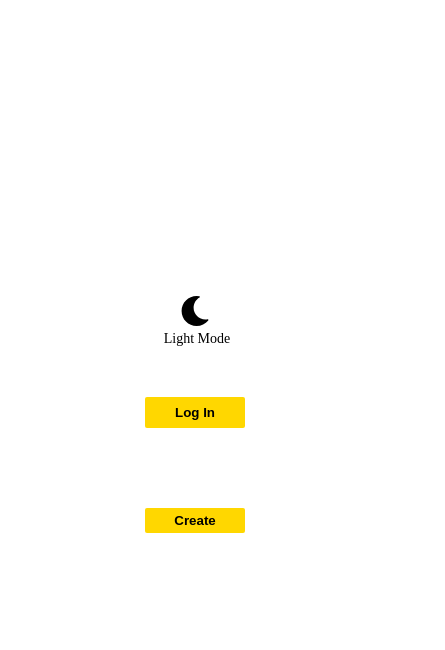
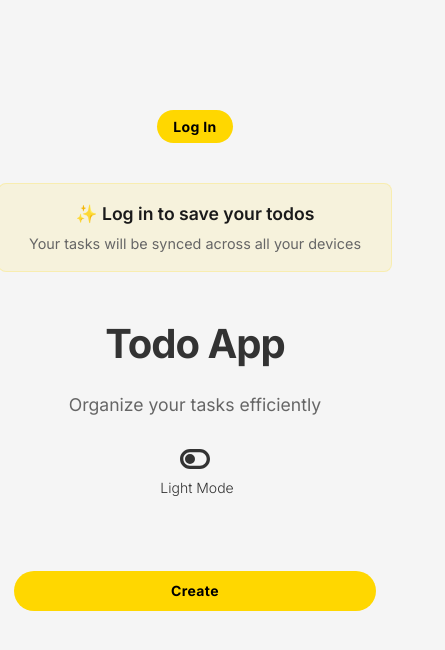
Before and after one commit to denislavninov/redux-todo-app, a React (Vite) app: page / in a window 390 px wide. Shown: the top 650 px of the page, 445 px wide, since content can reach past the window. Built offline with nearby package versions, Linux system fonts and the light colour scheme.

Commit message:
Enhance UI/UX with theme toggle, styling improvements, and responsive design

```diff
--- a/src/App.css
+++ b/src/App.css
@@ -1,27 +1,43 @@
-body {
+@import url("https://fonts.googleapis.com/css2?family=Inter:wght@300;400;500;600;700&display=swap");
+
+body,
+#root {
   padding: 0;
   margin: 0;
+  min-height: 100vh;
+  background-color: #f5f5f5;
+  color: #333333;
+  transition: all 0.3s ease;
+  font-family: "Inter", -apple-system, BlinkMacSystemFont, "Segoe UI", Roboto,
+    Oxygen, Ubuntu, Cantarell, sans-serif;
+  -webkit-font-smoothing: antialiased;
+  -moz-osx-font-smoothing: grayscale;
+}
+
+body.dark-mode,
+body.dark-mode #root {
+  background-color: #1a1a1a;
+  color: #e0e0e0;
 }
 
 #root {
-  height: 100vh;
+  min-height: 100vh;
   display: flex;
   flex-direction: column;
-  justify-content: center;
   align-items: center;
-  background-color: white;
-  color: black;
+  background-color: inherit;
+  color: inherit;
 }
 
 .fade-enter {
   opacity: 0;
-  transform: translateY(-20px);
+  transform: translateY(-10px);
 }
 
 .fade-enter-active {
   opacity: 1;
   transform: translateY(0);
-  transition: opacity 500ms ease-in-out, transform 500ms ease-in-out;
+  transition: opacity 300ms ease-out, transform 300ms ease-out;
 }
 
 .fade-exit {
@@ -31,6 +47,64 @@ body {
 
 .fade-exit-active {
   opacity: 0;
-  transform: translateY(-20px);
-  transition: opacity 500ms ease-in-out, transform 500ms ease-in-out;
+  transform: translateY(-10px);
+  transition: opacity 300ms ease-out, transform 300ms ease-out;
 }
+
+/* Animasyon sırasında element pozisyonu için */
+.fade-enter-active,
+.fade-exit-active {
+  position: relative;
+}
+
+/* Mobil cihazlar için animasyonlar */
+@media (max-width: 640px) {
+  .fade-enter {
+    transform: translateX(-10px);
+    opacity: 0;
+  }
+
+  .fade-enter-active {
+    transform: translateX(0);
+    opacity: 1;
+  }
+
+  .fade-exit-active {
+    transform: translateX(-10px);
+    opacity: 0;
+  }
+}
+
+/* Başlıklar için */
+h1,
+h2,
+h3,
+h4,
+h5,
+h6 {
+  font-weight: 600;
+  letter-spacing: -0.025em;
+}
+
+/* Todo metinleri için */
+.todo-text {
+  font-weight: 400;
+  font-size: 1rem;
+  line-height: 1.5;
+}
+
+/* Input alanları için */
+.todo-input {
+  font-family: "Inter", sans-serif;
+  font-size: 1rem;
+  font-weight: 400;
+}
+
+/* Butonlar için */
+.todo-create-button,
+.auth-button {
+  font-family: "Inter", sans-serif;
+  font-weight: 500;
+  font-size: 0.875rem;
+  letter-spacing: 0.025em;
+}
--- a/src/components/Auth.tsx
+++ b/src/components/Auth.tsx
@@ -1,9 +1,10 @@
 import { useAuth0 } from "@auth0/auth0-react";
 import { User } from "../types/Types";
 import '../css/auth-container.css';
-import { FaMoon } from "react-icons/fa";
-import { CiLight } from "react-icons/ci";
 import { useState } from "react";
+import { FaToggleOff } from "react-icons/fa6";
+import { FaToggleOn } from "react-icons/fa";
+
 
 
 
@@ -17,21 +18,32 @@ const Auth = () => {
 
 
   const changeTheme = () => {
-    const root: HTMLElement | null = document.getElementById('root');
-    if (root) {
-      root.classList.toggle('dark-mode');
-      root.style.backgroundColor = theme ? 'white' : 'black';
-      root.style.color = theme ? 'black' : 'white';
-      setTheme(!theme);
-    }
+    const body = document.body;
+    body.classList.toggle('dark-mode');
+    setTheme(!theme);
   }
 
   return (
     <div className="auth-container">
+
       <div className="theme-toggle">
-        {!theme ? <FaMoon className="icon" onClick={changeTheme} /> : <CiLight className="icon" onClick={changeTheme} />}
+        {!theme ? <FaToggleOff className="icon" onClick={changeTheme} /> : <FaToggleOn className="icon" onClick={changeTheme} />}
         <span className="theme-toggle-text">{theme ? 'Dark Mode' : 'Light Mode'}</span>
       </div>
+      <p className="app-description">Organize your tasks efficiently</p>
+      <h1 className="app-title">Todo App</h1>
+
+
+      {!isAuthenticated && (
+        <div className="auth-info">
+          <p className="login-message">
+            <span className="highlight">✨ Log in to save your todos</span>
+            <br />
+            <small>Your tasks will be synced across all your devices</small>
+          </p>
+        </div>
+      )}
+
       <div className="auth-buttons">
         {isAuthenticated ? (
           <>
--- a/src/components/Todo.tsx
+++ b/src/components/Todo.tsx
@@ -32,10 +32,10 @@ function Todo({ todoProps }: TodoProps) {
 
   return (
     <div className='todo'>
-      <div>
+      <div className='todo-text'>
         {editable ? <input type='text' className="todo-input" onChange={(e: React.ChangeEvent<HTMLInputElement>) => setNewTodo(e.target.value)} /> : <div>{content}</div>}
       </div>
-      <div>
+      <div className='todo-icons'>
         <IoIosRemoveCircleOutline className='icons' onClick={handleRemoveTodo} />
         {editable ? <FaCheck className='icons' onClick={handleSaveTodo} /> : <FaRegEdit className="icons" onClick={() => setEditable(true)} />}
       </div>
--- a/src/components/TodoCreate.tsx
+++ b/src/components/TodoCreate.tsx
@@ -1,4 +1,4 @@
-import React, { useState } from 'react';
+import { useState } from 'react';
 import "../css/TodoInput.css";
 import "../css/TodoCreate.css";
 import "../css/TodoCreateButton.css";
@@ -30,7 +30,7 @@ function TodoCreate() {
     dispatch(createTodo(payload));
 
     if (isAuthenticated && user) {
-      await addDoc(todosCollection, {...payload, userId: user.sub});
+      await addDoc(todosCollection, { ...payload, userId: user.sub });
     }
 
     setNewTodo("");
@@ -39,16 +39,29 @@ function TodoCreate() {
 
   return (
     <div className='todo-create'>
-      <button className='todo-create-button' onClick={() => setShowInput(true)}>Create</button>
-      <CSSTransition in={showInput} timeout={500} classNames="fade" unmountOnExit>
+      <button className='todo-create-button' onClick={() => setShowInput(!showInput)}>
+        {showInput ? 'Cancel' : 'Create'}
+      </button>
 
-        <input
-          value={newTodo}
-          onChange={(e: React.ChangeEvent<HTMLInputElement>) => setNewTodo(e.target.value)}
-          className='todo-input' type="text" placeholder='Create Todo...' />
-
+      <CSSTransition
+        in={showInput}
+        timeout={200}
+        classNames="fade"
+        unmountOnExit
+      >
+        <div className='submit-create-btn'>
+          <input
+            value={newTodo}
+            onChange={(e) => setNewTodo(e.target.value)}
+            className='todo-input'
+            type="text"
+            placeholder='Create Todo...'
+          />
+          <button className='todo-create-button' onClick={handleCreateTodo}>
+            Add
+          </button>
+        </div>
       </CSSTransition>
-      {showInput && <button className='todo-create-button' onClick={handleCreateTodo}>Submit</button>}
     </div>
   );
 }
--- a/src/css/Icons.css
+++ b/src/css/Icons.css
@@ -2,4 +2,11 @@
 
   cursor: pointer;
   margin-right: 8px;
+  transition: all 0.3s ease;
 }
+.icons:hover {
+  color: #a6942a;
+}
+.icons:active {
+  transform: scale(0.95);
+}
--- a/src/css/TodoCreate.css
+++ b/src/css/TodoCreate.css
@@ -1,40 +1,38 @@
 .todo-create {
-  width: 500px;
+  display: flex;
+  flex-direction: row;
+  justify-content: center;
+  align-items: center;
+  margin-top: 80px;
+  margin-bottom: 20px;
+  min-height: 60px;
+  position: relative;
+}
+
+.submit-create-btn {
   display: flex;
   flex-direction: row;
   justify-content: space-between;
   align-items: center;
-  margin-top: 80px;
-  margin-bottom: 20px;
+  width: 100%;
 }
 
 @media (max-width: 640px) {
   .todo-create {
     display: flex;
-    flex-direction: column;
-    flex-wrap: wrap;
-    align-items: center;  }
+    flex-direction: column-reverse;
+    margin: auto;
+    margin-top: 20px;
+    margin-bottom: 20px;
+    min-height: auto;
+    gap: 10px;
+    padding: 10px;
+  }
 
-  .todo-create {
+  .submit-create-btn {
     display: flex;
     flex-direction: column;
-    flex-wrap: wrap;
+    justify-content: space-between;
     align-items: center;
   }
-  .todo-input {
-    max-width: 100%;
-    width: auto;
-    margin-bottom: 10px;
-    margin-top: 10px;
-    margin-left: 0;
-    margin-right: 0;
-    padding: 10px;
-    border-radius: 5px;
-    border: 1px solid #ccc;
-    font-size: 16px;
-    background-color: #f5f5f5;
-    border: none;
-  }
-
-
 }
--- a/src/css/TodoCreateButton.css
+++ b/src/css/TodoCreateButton.css
@@ -1,12 +1,24 @@
 .todo-create-button {
-  padding: 5px 10px;
+  padding: 8px 16px;
   border: none;
   background-color: gold;
   cursor: pointer;
-  border-radius: 2px;
-  margin-top: 10px;
+  border-radius: 4px;
   font-weight: 700;
-  width: 20%;
-  height: 20%;
-  margin: auto;
+  min-width: 100px;
+  height: 40px;
+  transition: all 0.3s ease;
+  border-radius: 40px;
 }
+
+.todo-create-button:hover {
+  background-color: #ffd700;
+  transform: translateY(0);
+}
+
+@media (max-width: 640px) {
+  .todo-create-button {
+    width: 100%;
+    margin: 5px 0;
+  }
+}
--- a/src/css/auth-container.css
+++ b/src/css/auth-container.css
@@ -1,9 +1,18 @@
+.auth-container {
+  display: flex;
+  flex-direction: column-reverse;
+  justify-content: center;
+  align-items: center;
+  width: 100%;
+  margin-top: 100px;
+}
 .auth-buttons {
   display: flex;
   flex-direction: row;
   justify-content: space-between;
   align-items: center;
-  width: 100%;
+
+  margin-bottom: 20px;
 }
 .user-info {
   display: flex;
@@ -15,24 +24,31 @@
   color: black;
   border: none;
   padding: 8px 16px;
-  border-radius: 2px;
+  border-radius: 40px;
   margin-top: 8px;
   font-weight: 700;
-  width: 20%;
   cursor: pointer;
-  margin: auto;
-      align-self: flex-end;
-
+  border-radius: 40px;
+  align-self: flex-end;
 }
 .logged-in {
-  margin-left: 200px ;
+  margin-left: 200px;
 }
 
 .auth-button:hover {
-  background-color: gold;
-  color: black;
+  background-color: black;
+  color: gold;
+  border-radius: 40px;
+  transform: translateY(-1px);
+  transition: all 0.6s ease;
+  border: none;
+  cursor: pointer;
+  font-weight: 700;
+  padding: 8px 16px;
+  border-radius: 40px;
+  margin-top: 8px;
+  align-self: flex-end;
 }
-
 
 .user-details {
   display: flex;
@@ -46,7 +62,8 @@
   border-radius: 50%;
   margin-right: 8px;
 }
-.user-name, .user-email {
+.user-name,
+.user-email {
   margin: 0;
   font-size: 14px;
 }
@@ -54,7 +71,7 @@
 .theme-toggle {
   display: flex;
   flex-direction: column;
-  margin: auto ;
+  margin: auto;
   justify-content: center;
   align-items: center;
   margin-bottom: 40px;
@@ -72,7 +89,67 @@
   margin-left: 4px;
 }
 
+.app-title {
+  font-size: 2.5rem;
+  font-weight: 700;
+  text-align: center;
+  margin-bottom: 8px;
+  letter-spacing: -0.025em;
+}
 
+.app-description {
+  font-size: 1.1rem;
+  color: #666;
+  text-align: center;
+  margin-bottom: 24px;
+  font-weight: 400;
+}
+
+body.dark-mode .app-description {
+  color: #a0a0a0;
+}
+
+.auth-info {
+  background-color: rgba(255, 215, 0, 0.1);
+  border: 1px solid rgba(255, 215, 0, 0.2);
+  border-radius: 8px;
+  padding: 16px 24px;
+  margin: 20px 0;
+  text-align: center;
+  max-width: 400px;
+  width: 90%;
+}
+
+.login-message {
+  margin: 0;
+  line-height: 1.6;
+}
+
+.login-message .highlight {
+  font-weight: 600;
+  color: #1a1a1a;
+  font-size: 1.1rem;
+}
+
+.login-message small {
+  color: #666;
+  display: block;
+  margin-top: 4px;
+  font-size: 0.9rem;
+}
+
+body.dark-mode .auth-info {
+  background-color: rgba(255, 215, 0, 0.05);
+  border-color: rgba(255, 215, 0, 0.1);
+}
+
+body.dark-mode .login-message .highlight {
+  color: #e0e0e0;
+}
+
+body.dark-mode .login-message small {
+  color: #a0a0a0;
+}
 
 @media (max-width: 640px) {
   .auth-buttons {
@@ -80,7 +157,6 @@
     flex-direction: column;
     flex-wrap: wrap;
     align-items: center;
-
   }
   .auth-button {
     margin: auto;
```
Also changed, not shown: src/css/Todo.css (+28 -4 lines), src/css/TodoInput.css (+22 -14 lines).
